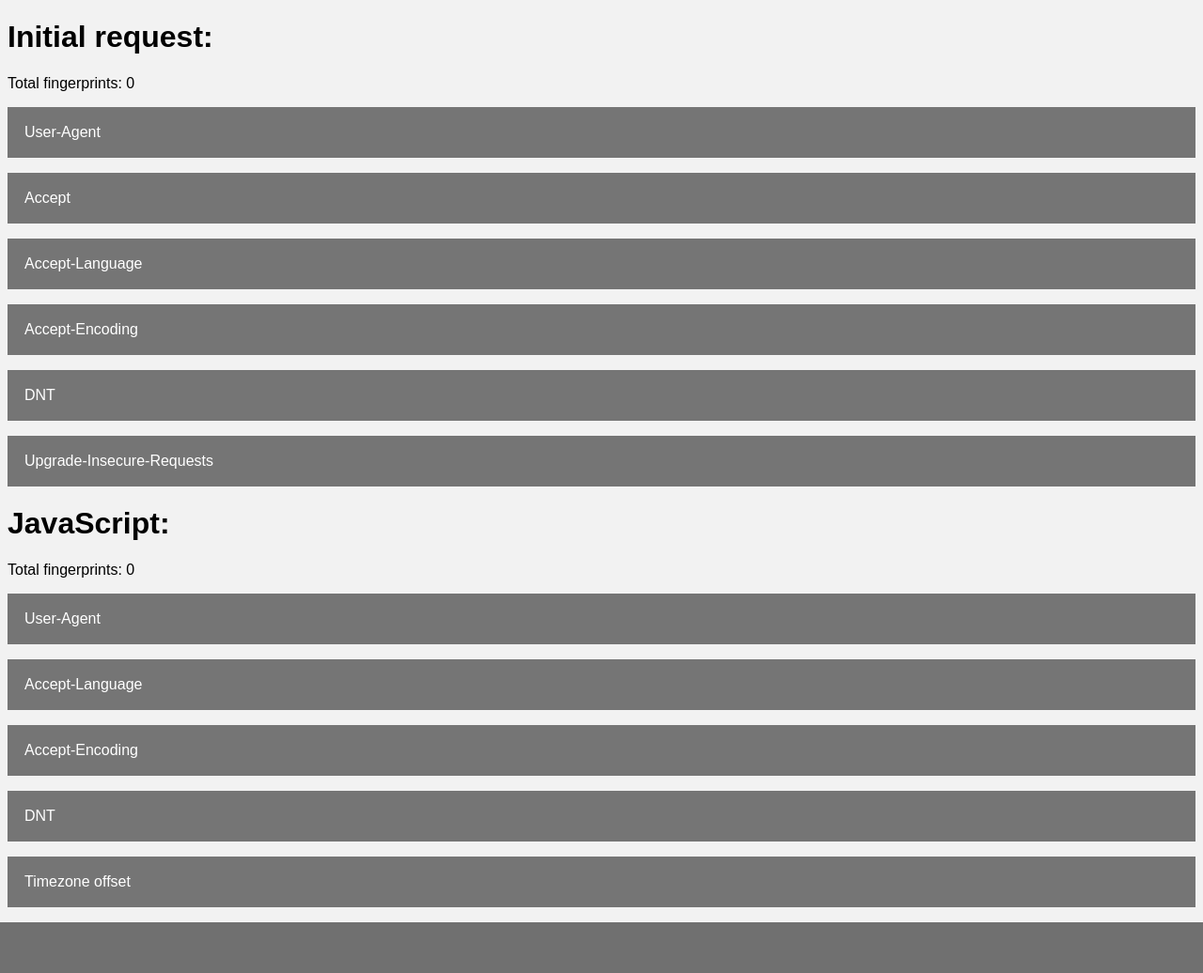
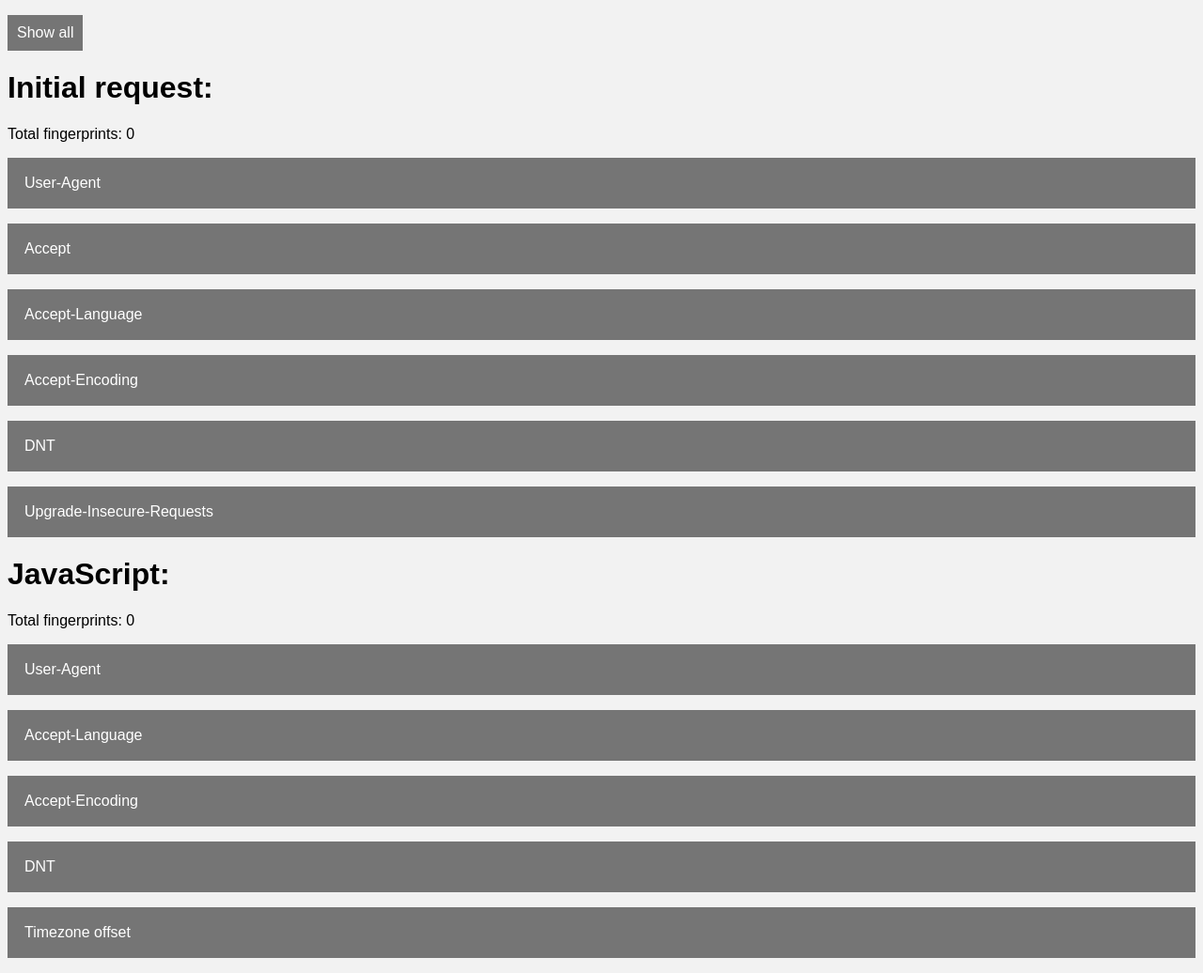
Before and after one commit to jtherrmann/fingerprint, a Flask app: page /stats in a window 1280 px wide. Shown: the part 26-1062 px from the top of the page at 94% size. Before the commit the page ends 1008 px from the top, so only its background shows below. Run offline with Flask 2, Linux system fonts and the light colour scheme; data that the repository does not hold is empty.

Commit message:
Add button to hide/show all stats tables

```diff
--- a/fingerprint/static/stats.js
+++ b/fingerprint/static/stats.js
@@ -10,9 +10,26 @@ function statsButtonHandler() {
 }
 
 
+function statsToggleAll() {
+    let tables = $('.stats-table');
+    if (this.innerHTML == 'Hide all') {
+        for (let i = 0; i < tables.length; i++) {
+            tables[i].style.display = 'none';
+        }
+        this.innerHTML = 'Show all';
+    } else {
+        for (let i = 0; i < tables.length; i++) {
+            tables[i].style.display = 'block';
+        }
+        this.innerHTML = 'Hide all';
+    }
+}
+
+
 $(document).ready(function() {
     let buttons = $('.stats-button');
     for (let i = 0; i < buttons.length; i++) {
         buttons[i].onclick = statsButtonHandler;
     }
+    $('#stats-toggle-all')[0].onclick = statsToggleAll;
 });
--- a/fingerprint/static/style.css
+++ b/fingerprint/static/style.css
@@ -78,7 +78,7 @@ th {
 
 /* https://www.w3schools.com/howto/howto_js_collapsible.asp */
 
-.stats-button {
+.stats-button, #stats-toggle-all {
     background-color: #757575;
     color: white;
 
@@ -92,7 +92,12 @@ th {
     width: 100%;
 }
 
-.stats-button:hover {
+#stats-toggle-all {
+    padding: 10px;
+    width: initial;
+}
+
+.stats-button:hover, #stats-toggle-all:hover {
     background-color: #555;
 }
 
--- a/fingerprint/templates/stats.html
+++ b/fingerprint/templates/stats.html
@@ -46,6 +46,10 @@
 
 {% block content %}
 
+<p>
+  <button type="button" id="stats-toggle-all">Show all</button>
+</p>
+
 {{ stats('Initial request:', initial_request_stats, initial_request_total) }}
 
 {{ stats('JavaScript:', js_stats, js_total) }}
```
